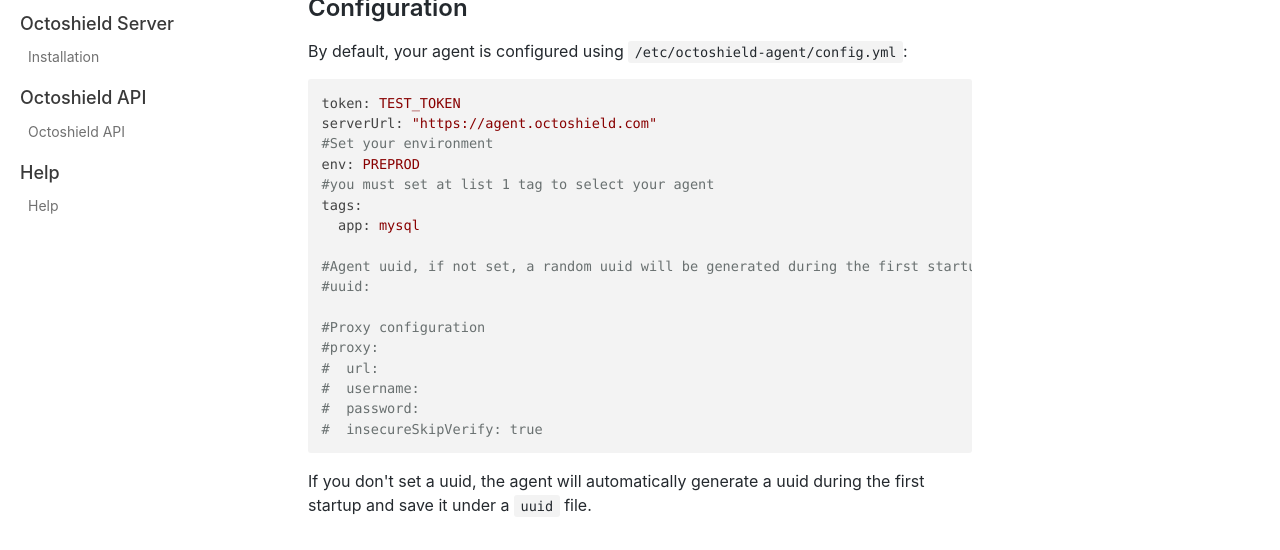
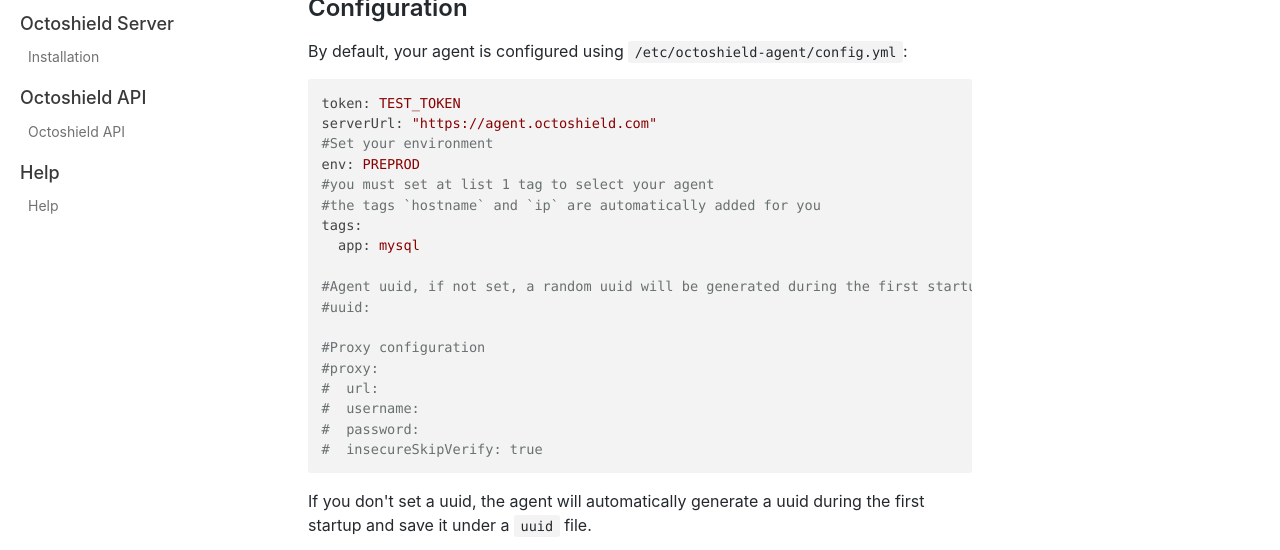
Before and after one commit to octoshield/agent, a plain HTML site: page docs/agent/agent-configuration.html in a window 1280 px wide. Shown: the part 189-739 px from the top of the page. Drawn offline with nearby package versions, Linux system fonts and the light colour scheme.

Commit message:
Deploy website
Deploy website version based on 88922346498aaeaa2c7d59453078acff92dd2f1f

```diff
--- a/docs/agent/agent-configuration.html
+++ b/docs/agent/agent-configuration.html
@@ -57,6 +57,7 @@
 <span class="hljs-comment">#Set your environment</span>
 <span class="hljs-attr">env:</span> <span class="hljs-string">PREPROD</span>
 <span class="hljs-comment">#you must set at list 1 tag to select your agent</span>
+<span class="hljs-comment">#the tags `hostname` and `ip` are automatically added for you</span>
 <span class="hljs-attr">tags:</span>
 <span class="hljs-attr">  app:</span> <span class="hljs-string">mysql</span>
 
```
Also changed, not shown: docs/agent/agent-configuration/index.html (+1 -0 lines).
